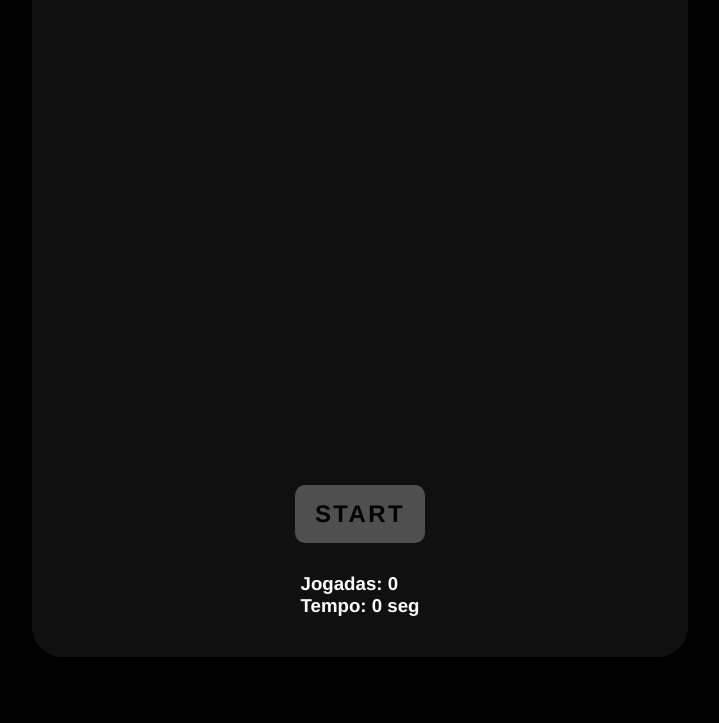
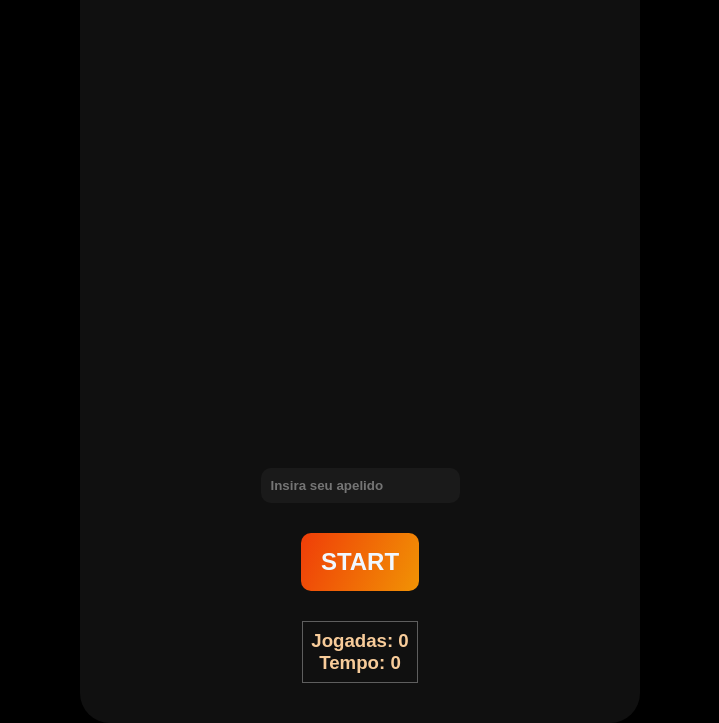
Before and after one commit to jackobala/MemoryRank, a plain HTML site: page index.html in a window 1280 px wide. Shown: the part 127-850 px from the top of the page, without its empty margins (280-999 px from the left). Before the commit the page ends 800 px from the top, so only its background shows below. Drawn offline with Linux system fonts and the light colour scheme; a web font is replaced by a local one.

Commit message:
atualizações de pequenos bugs

```diff
--- a/index.html
+++ b/index.html
@@ -4,42 +4,60 @@
     <meta charset="UTF-8">
     <meta name="viewport" content="width=device-width, initial-scale=1.0">
     <title>Jogo da Memória</title>
+    <link rel="preconnect" href="https://fonts.googleapis.com">
+    <link rel="preconnect" href="https://fonts.gstatic.com" crossorigin>
+    <link href="https://fonts.googleapis.com/css2?family=Unbounded:wght@200..900&display=swap" rel="stylesheet">
     <link rel="stylesheet" href="style.css">
     <script src="script.js" defer></script>
 </head>
 <body>
     <div class="container">
-        <h2>Jogo da Memória</h2>
+        <h2>Memory Rank</h2>
         <div class="game"></div>
-        <button class="reset" onclick="iniciarJogo();">Start</button>
+        <input type="text" id="apelido" placeholder="Insira seu apelido" />
+        <button id="startButton" class="reset" onclick="iniciarJogo();">Start</button>
         <div class="stats">
             <div class="jogadas">Jogadas: 0</div>
-            <div class="tempo">Tempo: 0 seg</div>
+            <div class="tempo">Tempo: 0 </div>
         </div>
     </div>
     <script>
         let cards = ["1", "1", "2", "2", "3", "3", "4", "4", "5", "5", "6", "6"];
-        let shuf_cards = cards.sort(() => (Math.random() > .5) ? 2 : -1);
         let contadorJogadas = 0;
         let tempoInicio;
         let tempoDecorrido;
         let timerInterval;
 
+        function embaralharCartas(cards) {
+            return cards.sort(() => Math.random() - 0.5);
+        }
+
         function iniciarJogo() {
-
             document.querySelector('.game').innerHTML = '';
 
+             apelidoInput = document.getElementById('apelido');
+             apelido = apelidoInput.value.toString();
 
+            if (!apelido) {
+                alert('Por favor, insira um apelido antes de começar o jogo.');
+                return;
+            }
+
+            apelidoInput.style.display = 'none';
+
+            const startButton = document.getElementById('startButton');
+            startButton.textContent = 'Restart';
             contadorJogadas = 0;
             tempoInicio = new Date().getTime();
             clearInterval(timerInterval);
             atualizarTempo();
 
+            const shuffledCards = embaralharCartas(cards);
 
-            for (let i = 0; i < cards.length; i++) {
+            for (let i = 0; i < shuffledCards.length; i++) {
                 let box = document.createElement('div');
                 box.className = 'item';
-                box.innerHTML = shuf_cards[i];
+                box.innerHTML = shuffledCards[i];
 
                 box.onclick = function() {
                     virarCarta(this);
@@ -64,13 +82,12 @@
 
                         if (document.querySelectorAll('.boxMatch').length == cards.length) {
                             clearInterval(timerInterval);
-                            alert('Você venceu! Tempo: ' + tempoDecorrido + ' segundos, Jogadas: ' + contadorJogadas);
+                            alert('Você venceu, '  +  apelido + '! Tempo: ' + tempoDecorrido + ' segundos, Jogadas: ' + contadorJogadas);
                         }
                     } else {
                         document.querySelectorAll('.boxOpen')[1].classList.remove('boxOpen');
                         document.querySelectorAll('.boxOpen')[0].classList.remove('boxOpen');
                     }
-
 
                     contadorJogadas++;
                     document.querySelector('.jogadas').innerHTML = `Jogadas: ${contadorJogadas}`;
@@ -83,8 +100,7 @@
                 const agora = new Date().getTime();
                 tempoDecorrido = Math.floor((agora - tempoInicio) / 1000); // Tempo em segundos
 
-
-                document.querySelector('.tempo').innerHTML = `Tempo: ${tempoDecorrido} segundos`;
+                document.querySelector('.tempo').innerHTML = `Tempo: ${tempoDecorrido}`;
             }, 1000);
         }
     </script>
--- a/style.css
+++ b/style.css
@@ -2,7 +2,8 @@
     margin: 0;
     padding: 0;
     box-sizing: border-box;
-    font-family: 'Franklin Gothic Medium', 'Arial Narrow', Arial, sans-serif;
+    font-family: "Unbounded", sans-serif;
+    font-weight: bolder;
 }
 
 body {
@@ -36,19 +37,25 @@ h2 {
 
 .reset {
     padding: 15px 20px;
-    background-color: rgb(80, 79, 79);
     border: none;
+    background: linear-gradient(293deg, rgb(241, 147, 4) 0%, rgba(243, 62, 8, 0.986) 100%);
     font-size: 1.5em;
-    letter-spacing: 0.1em;
     text-transform: uppercase;
     cursor: pointer;
-    font-weight: 600;
+    color: aliceblue;
     border-radius: 10px;
+    transform: translate(0, -3x);
+    transition: 0.2s;
+    transition-timing-function: linear;
+}
+
+.reset:active {
+    transform: translate(0, 0);
 }
 
 .reset:focus {
     color: azure;
-    background: #414040;
+    background: #2b0c66;
 }
 
 .game {
@@ -62,9 +69,12 @@ h2 {
 }
 
 .stats {
-    color: white;
+    color: rgb(248, 204, 154);
     font-size: 14pt;
     font-weight: bold;
+    border: 1px solid rgb(94, 94, 94);
+    padding: 8px;
+    text-align: center;
 }
 
 .item {
@@ -75,7 +85,7 @@ h2 {
     justify-content: center;
     align-items: center;
     font-size: 3em;
-    background-color: rgb(43, 18, 153);
+    background-color: rgb(73, 55, 151);
     color: aliceblue;
     font-weight: bold;
     transform: rotateY(180deg);
@@ -107,3 +117,36 @@ h2 {
 .boxMatch {
     background-color: rgb(3, 10, 4);
 }
+
+input {
+    max-width: 300px;
+    background-color: #1a1a1a;
+    border: none;
+    padding: 10px;
+    border-radius: 10px;
+    outline: none;
+    color: white;
+    font-weight: bolder;
+  }
+
+  input:focus {
+    animation: rotateShadow 2s infinite linear;
+  }
+
+  @keyframes rotateShadow {
+    0% {
+      box-shadow: -2px -2px 0px 0px #ff8800, 2px 2px 0px 0px #ff1e00;
+    }
+    25% {
+      box-shadow: -2px 2px 0px 0px #ff8800, 2px -2px 0px 0px #ff7b00;
+    }
+    50% {
+      box-shadow: 2px 2px 0px 0px #ff8800, -2px -2px 0px 0px #ff3300;
+    }
+    75% {
+      box-shadow: 2px -2px 0px 0px #ff0000, -2px 2px 0px 0px #ffae00;
+    }
+    100% {
+      box-shadow: -2px -2px 0px 0px #ff0000, 2px 2px 0px 0px #ffa600;
+    }
+  }
```
